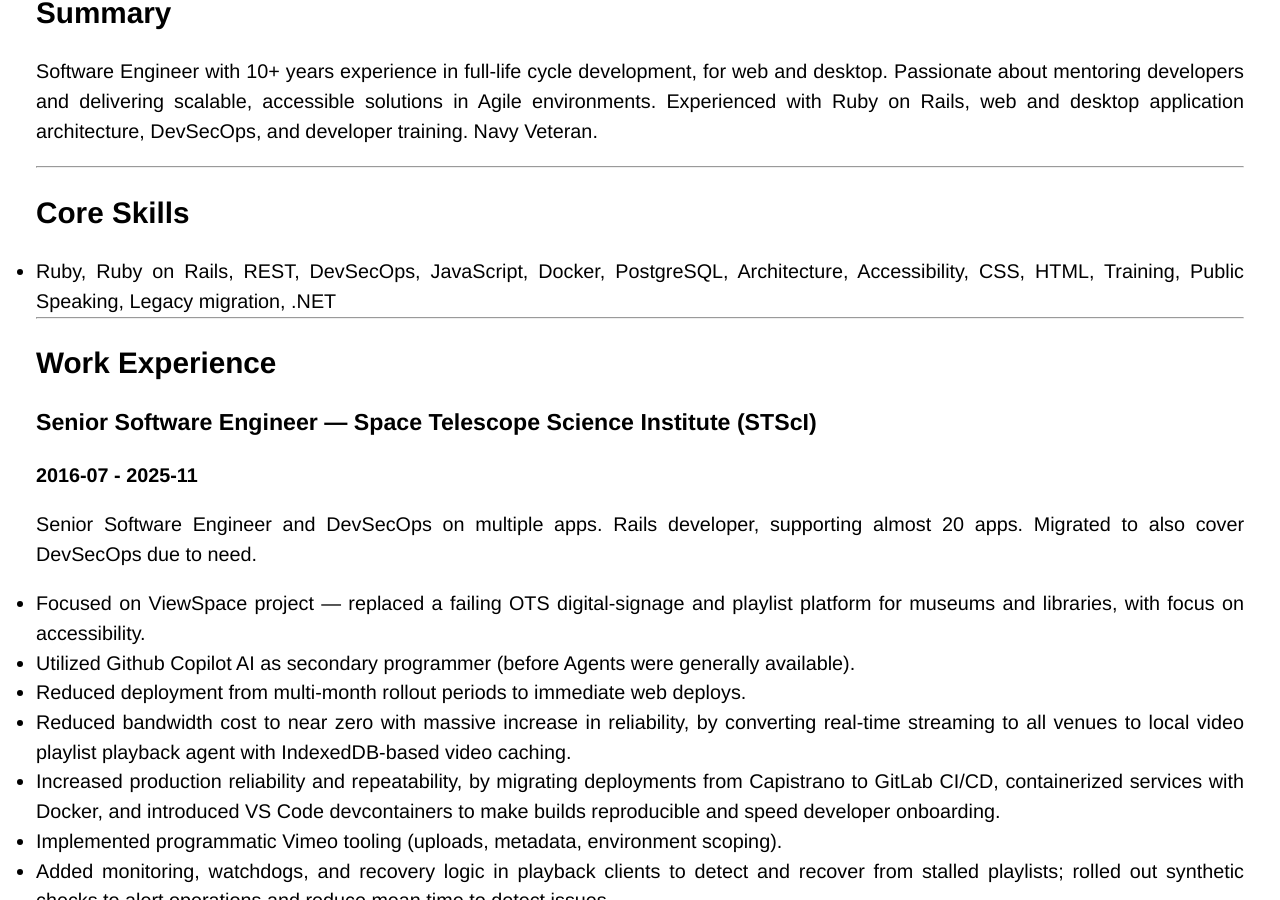
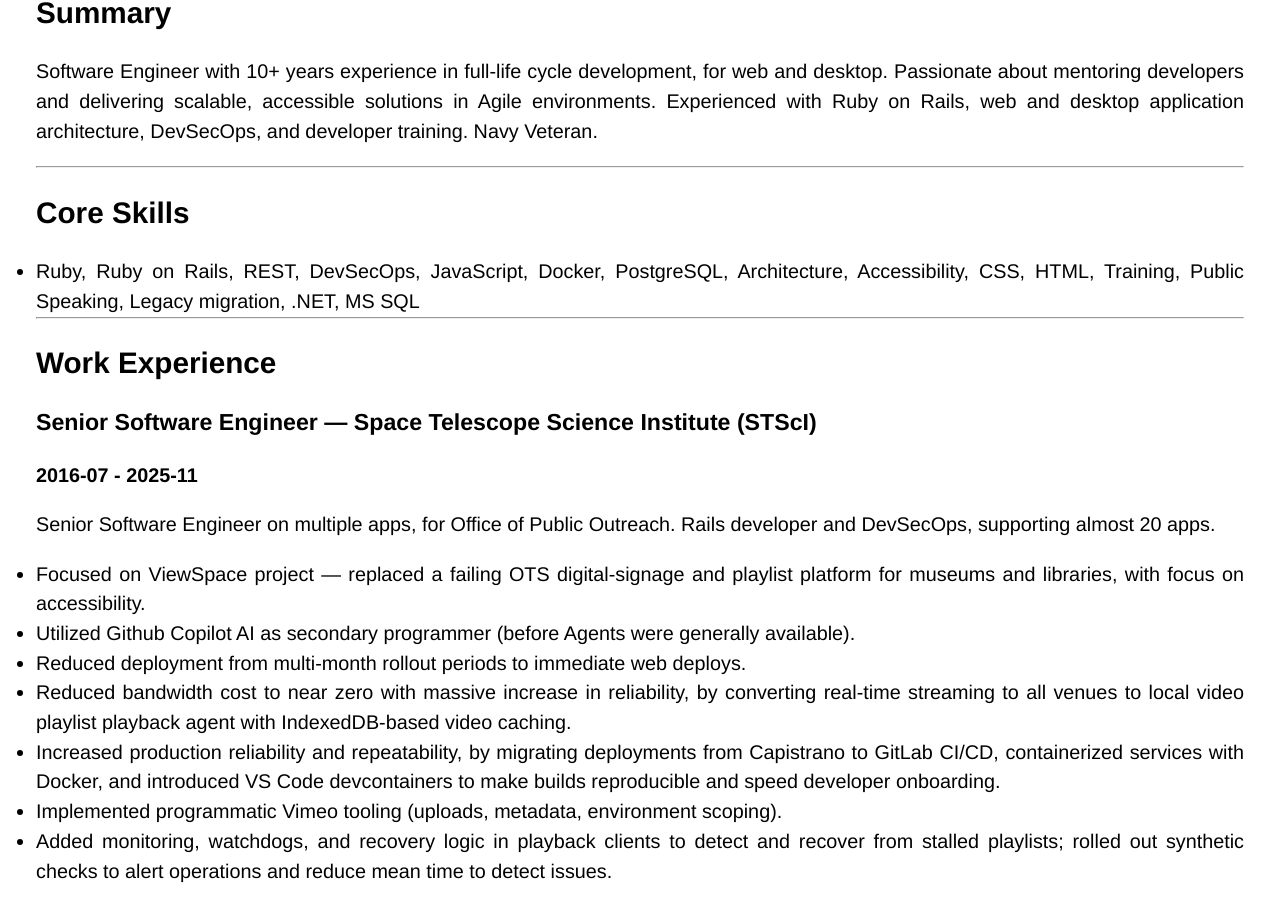
Before and after one commit to mattscilipoti/mattscilipoti.github.io, a Jekyll site: the page built from resume.md, in a window 1280 px wide and 900 px high, scrolled down 321 px. Built offline with Jekyll 4.4.1, drawn with Linux system fonts in a browser that asks for light colours; Markdown is read by kramdown in place of the engine named in the settings.

Commit message:
resume: add OPO to STScI - add skill: MS SQL

```diff
--- a/resume.md
+++ b/resume.md
@@ -19,7 +19,7 @@
 
 ## Core Skills
 
-- Ruby, Ruby on Rails, REST, DevSecOps, JavaScript, Docker, PostgreSQL, Architecture, Accessibility, CSS, HTML, Training, Public Speaking, Legacy migration, .NET
+- Ruby, Ruby on Rails, REST, DevSecOps, JavaScript, Docker, PostgreSQL, Architecture, Accessibility, CSS, HTML, Training, Public Speaking, Legacy migration, .NET, MS SQL
 
 ---
 
@@ -28,7 +28,7 @@
 ### Senior Software Engineer — Space Telescope Science Institute (STScI)
 **2016-07 - 2025-11**
 
-Senior Software Engineer and DevSecOps on multiple apps. Rails developer, supporting almost 20 apps. Migrated to also cover DevSecOps due to need.
+Senior Software Engineer on multiple apps, for Office of Public Outreach. Rails developer and DevSecOps, supporting almost 20 apps.
 
 - Focused on ViewSpace project — replaced a failing OTS digital-signage and playlist platform for museums and libraries, with focus on accessibility.
 - Utilized Github Copilot AI as secondary programmer (before Agents were generally available).
```
